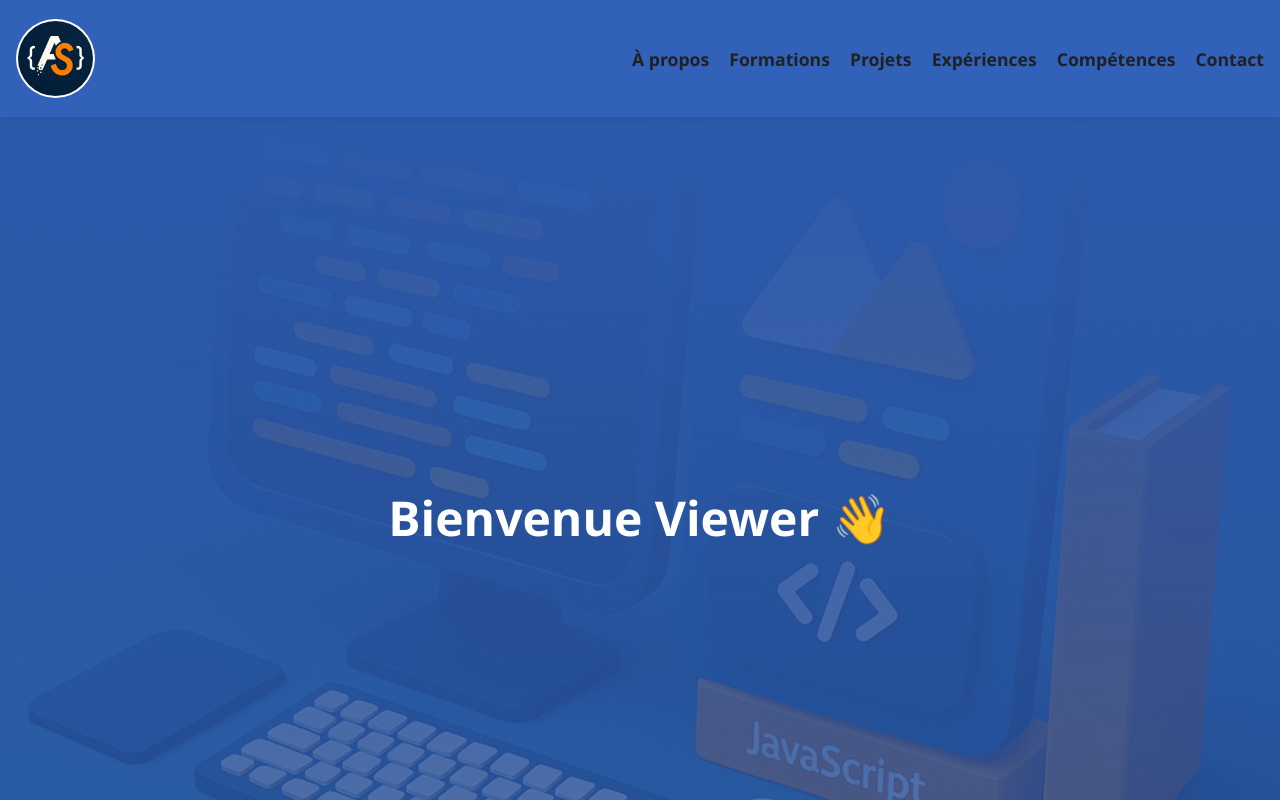
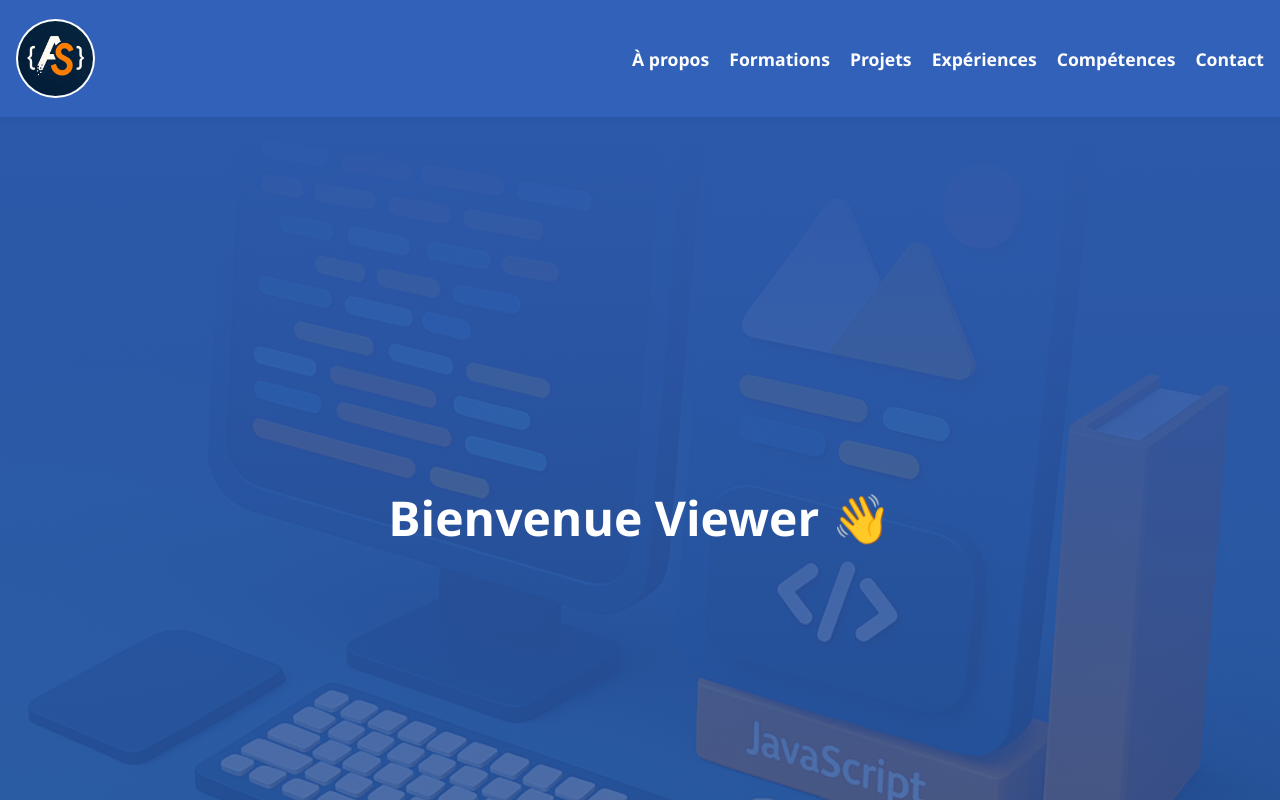
Before and after one commit to BiigSaam/Samad-Abdul-Portfolio, a React (Vite) app: page / in a window 1280 px wide. Shown: the top 800 px of the page. Built offline with nearby package versions, Linux system fonts and the light colour scheme.

Commit message:
update header style

```diff
--- a/src/components/Header.module.css
+++ b/src/components/Header.module.css
@@ -47,7 +47,7 @@
 .navList a {
   text-decoration: none;
   font-weight: 600;
-  color: rgb(33, 33, 33);
+  color: rgb(255, 254, 254);
   transition: color 0.2s ease;
 }
 
```
